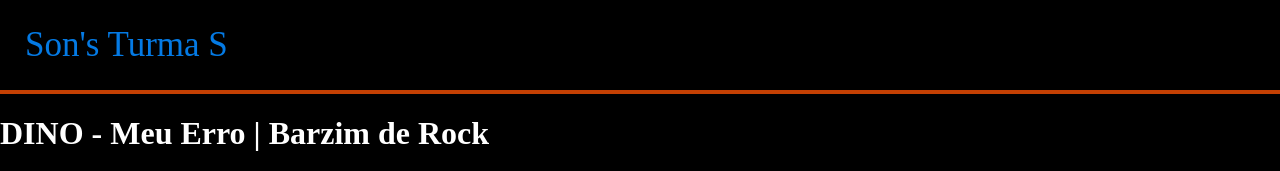
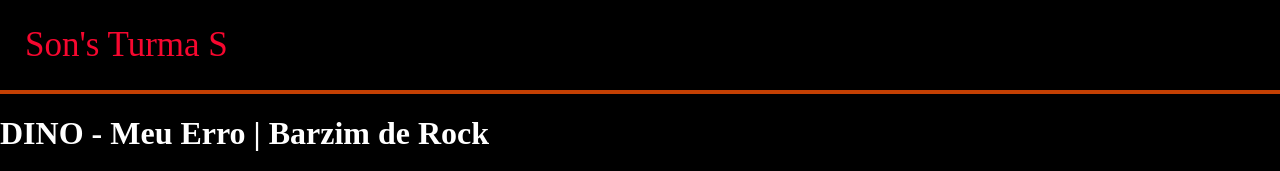
Before and after one commit to DarlanSantoro/2_Formadores_2025, a plain HTML site: page index.html in a window 1280 px wide. Shown: the top 171 px of the page. Drawn offline with Linux system fonts and the light colour scheme.

Commit message:
65465654

```diff
--- a/style.css
+++ b/style.css
@@ -7,6 +7,6 @@ header{
     border-bottom: solid 4px rgba(226, 74, 4, 0.87);
     padding: 25px;
     font-size: 35px;
-    color: rgb(4, 122, 228);
+    color: rgb(247, 7, 47);
 
 }
```
